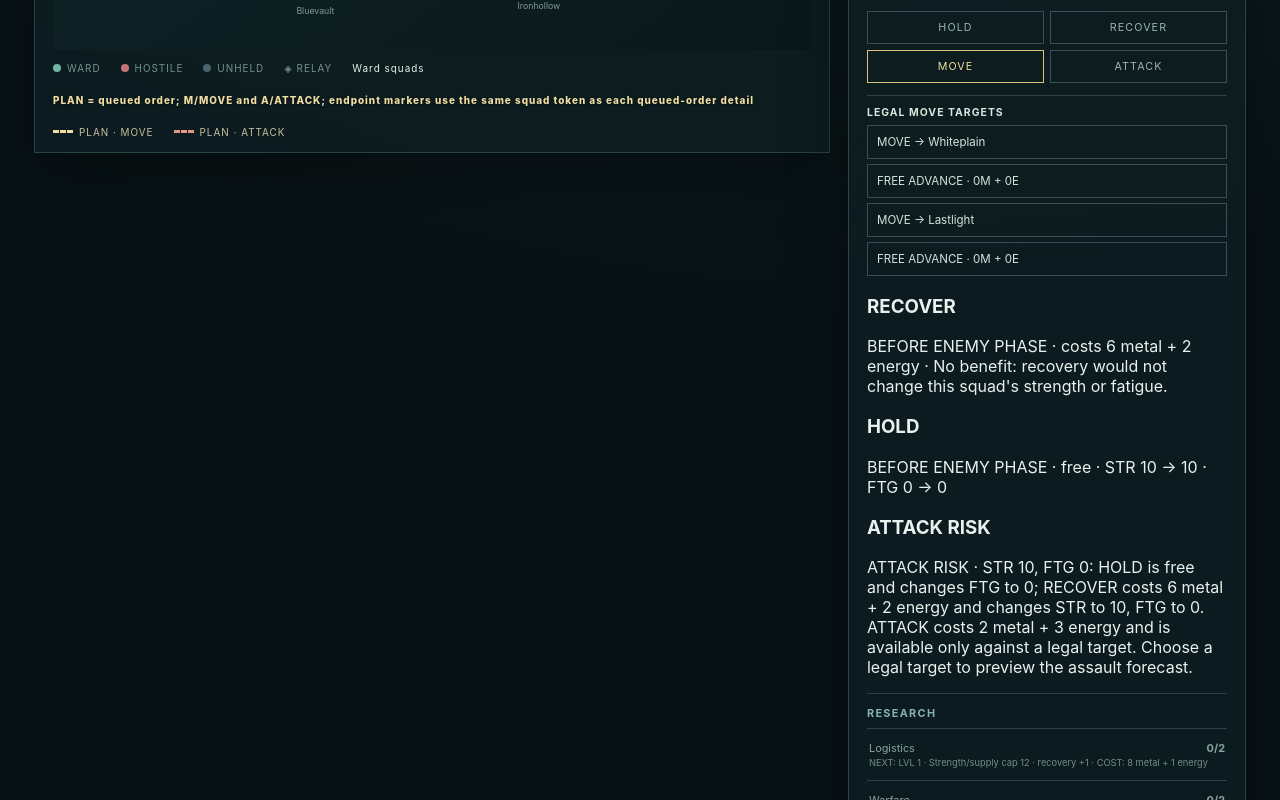
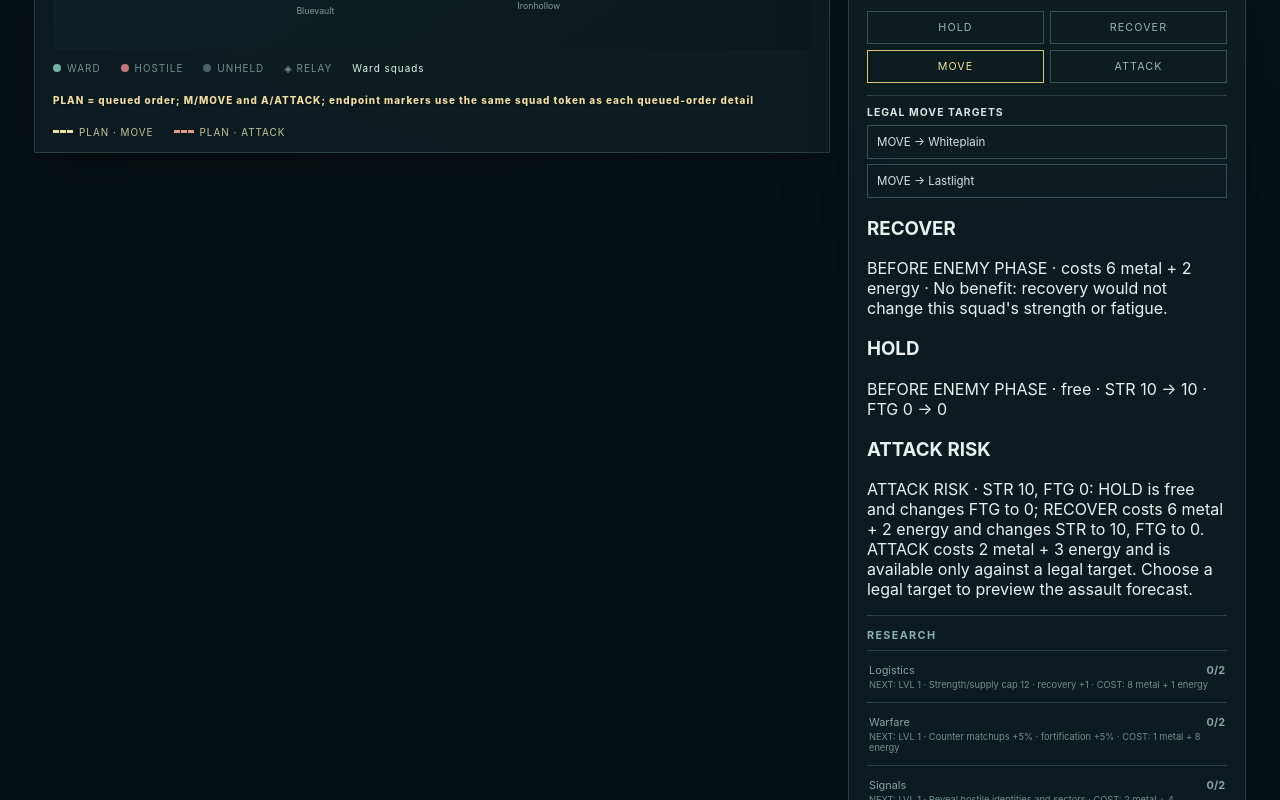
Before and after one commit to mostly-controlled/rimeward, a React (Vite) app: page / in a window 1280 px wide. Shown: the part 1380-2180 px from the top of the page. Built offline with nearby package versions, Linux system fonts and the light colour scheme.

Commit message:
Fix squad-specific free advance replacement

```diff
--- a/src/ui/App.tsx
+++ b/src/ui/App.tsx
@@ -273,6 +273,12 @@ export function App({ initialGame }: { initialGame?: GameState } = {}) {
   );
   const canFreeAdvanceTo = (target?: SectorId) =>
     Boolean(target && legalMoveTargets.some((sector) => sector.id === target));
+  const canFreeAdvanceFor = (squadId: string, target?: SectorId) => {
+    const unit = game.squads.find((candidate) => candidate.id === squadId);
+    if (!unit || !target) return false;
+    const reachableTargets = game.sectors.find((sector) => sector.id === unit.sector)?.links ?? [];
+    return reachableTargets.includes(target) && game.sectors.find((sector) => sector.id === target)?.owner !== "enemy" && !game.enemySquads.some((enemy) => enemy.sector === target);
+  };
   const orderFor = (id: string) => orders.find((o) => o.squadId === id);
   const routeOrders = orders.filter(
     (order): order is Order & { target: SectorId } =>
@@ -339,12 +345,12 @@ export function App({ initialGame }: { initialGame?: GameState } = {}) {
   const requiredRelayLabels = campaignObjectives
     .filter((objective) => objective.key !== "enemy-hq" && objective.status === "REQUIRED")
     .map((objective) => objective.label);
-  const setOrder = (type: OrderType, target?: SectorId) => {
-    if (!selectedId || game.terminal !== "active") return;
+  const setOrder = (type: OrderType, target?: SectorId, squadId = selectedId) => {
+    if (!squadId || game.terminal !== "active") return;
     setError("");
     setOrders((previous) => [
-      ...previous.filter((o) => o.squadId !== selectedId),
-      { squadId: selectedId, type, target },
+      ...previous.filter((o) => o.squadId !== squadId),
+      { squadId, type, target },
     ]);
   };
   const cancelOrder = (squadId: string) => {
@@ -1151,7 +1157,7 @@ export function App({ initialGame }: { initialGame?: GameState } = {}) {
                 {(selectedAction === "move" || selectedAction === "attack") && (
                   <div className="legal-targets" aria-label={`Legal ${selectedAction} targets`}>
                     <h3>LEGAL {selectedAction.toUpperCase()} TARGETS</h3>
-                    {legalTargets.length ? legalTargets.map((target) => <span className="target-choice" key={target.id}><button disabled={game.terminal !== "active"} onClick={() => setOrder(selectedAction, target.id)} onKeyDown={(event) => { if (event.key === "Enter" || event.key === " ") { event.preventDefault(); setOrder(selectedAction, target.id); } }}>{selectedAction.toUpperCase()} → {target.name}</button>{canFreeAdvanceTo(target.id) && <button className="free-advance" aria-label={`Replace attack with free advance to ${target.name}`} disabled={game.terminal !== "active"} onClick={() => setOrder("move", target.id)}>FREE ADVANCE · 0M + 0E</button>}</span>) : <p className="muted">No legal targets in reach.</p>}
+                    {legalTargets.length ? legalTargets.map((target) => <span className="target-choice" key={target.id}><button disabled={game.terminal !== "active"} onClick={() => setOrder(selectedAction, target.id)} onKeyDown={(event) => { if (event.key === "Enter" || event.key === " ") { event.preventDefault(); setOrder(selectedAction, target.id); } }}>{selectedAction.toUpperCase()} → {target.name}</button>{selectedAction === "attack" && canFreeAdvanceTo(target.id) && <button className="free-advance" aria-label={`Replace attack with free advance to ${target.name}`} disabled={game.terminal !== "active"} onClick={() => setOrder("move", target.id)}>FREE ADVANCE · 0M + 0E</button>}</span>) : <p className="muted">No legal targets in reach.</p>}
                     {selectedAction === "attack" && legalMoveTargets.length > 0 && <p className="muted">FREE ADVANCE replaces only this squad's ATTACK with MOVE. It relocates without dislodging defenders; the enemy phase still follows. ATTACK remains available for its normal combat resolution, including against an empty or neutral sector.</p>}
                   </div>
                 )}
@@ -1269,7 +1275,7 @@ export function App({ initialGame }: { initialGame?: GameState } = {}) {
                             return (
                               <li className="queued-order" key={order.squadId}>
                                 {label}{" "}
-                                {order.type === "attack" && canFreeAdvanceTo(order.target) && <button className="free-advance" aria-label={`Replace queued attack with free advance to ${sectorName(order.target)}`} onClick={() => setOrder("move", order.target)}>FREE ADVANCE · 0M + 0E</button>}{" "}
+                                {order.type === "attack" && canFreeAdvanceFor(order.squadId, order.target) && <button className="free-advance" aria-label={`Replace queued attack with free advance to ${sectorName(order.target)}`} onClick={() => setOrder("move", order.target, order.squadId)}>FREE ADVANCE · 0M + 0E</button>}{" "}
                                 <button
                                   aria-label={`Cancel ${label}`}
                                   onClick={() => cancelOrder(order.squadId)}
```
Also changed, not shown: 1 other file (tests, documents, lock files or other folders).
